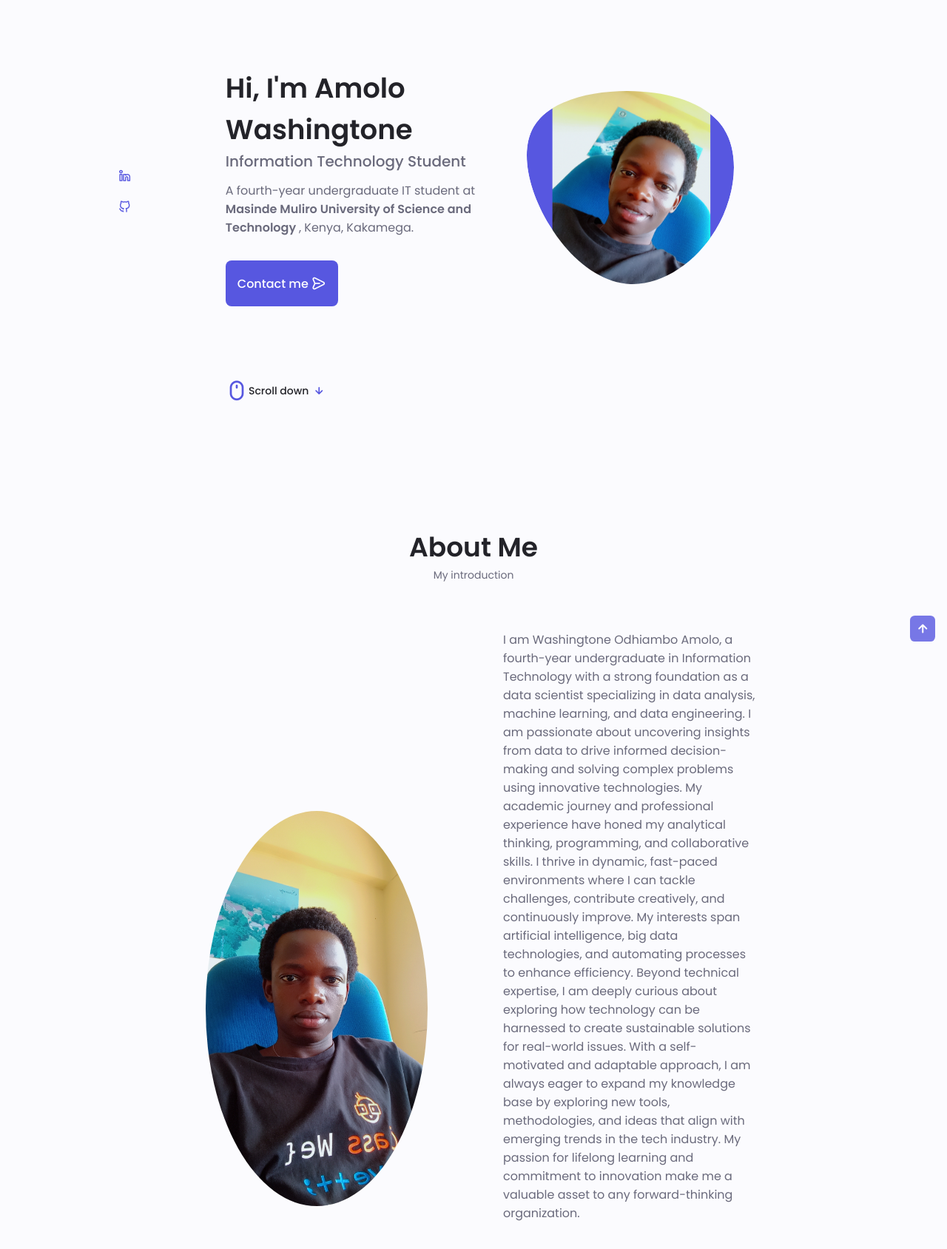
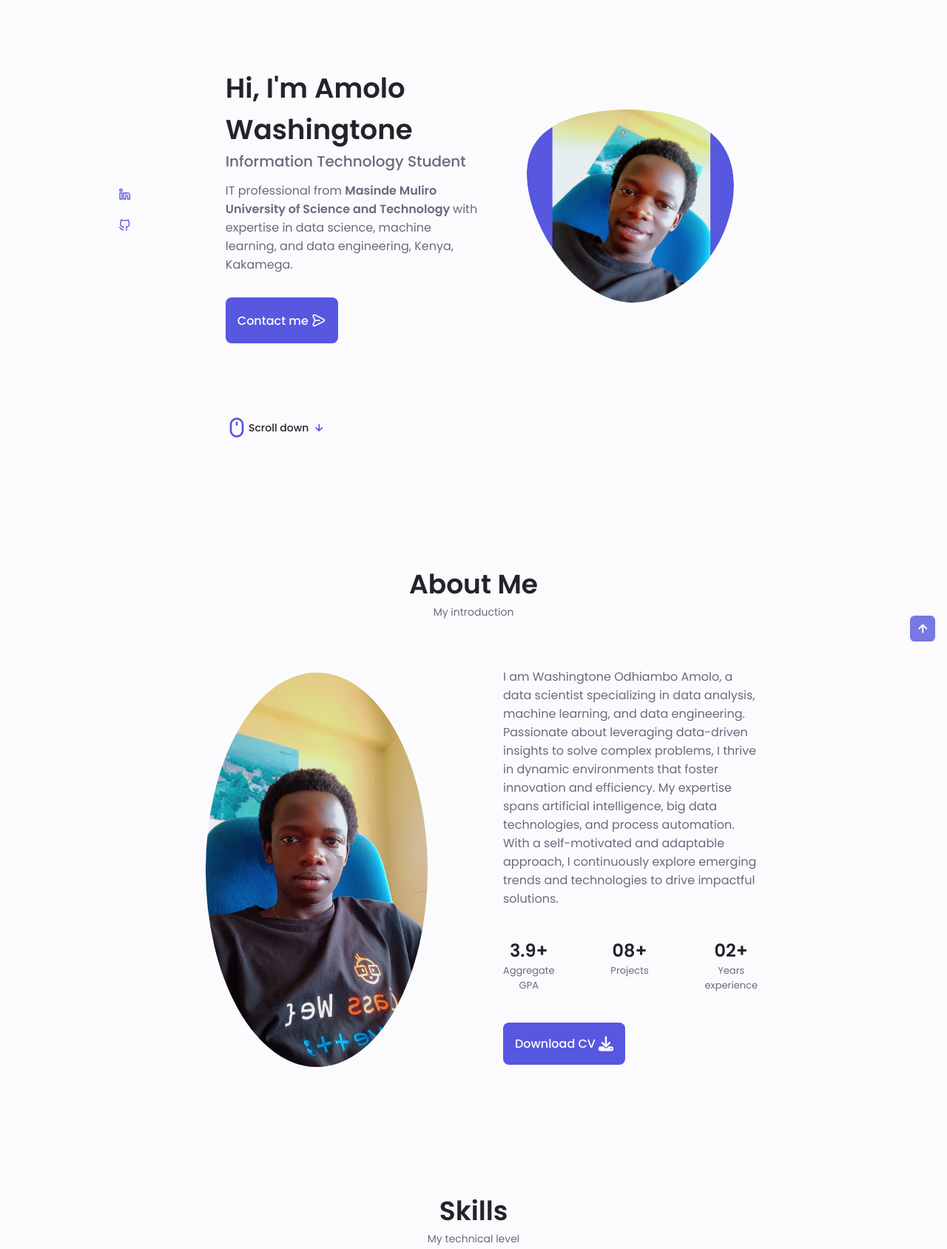
Before and after one commit to AmoloWashington/Portfolio-Website-master, a plain HTML site: page index.html in a window 1280 px wide. Shown: the part 93-1781 px from the top of the page at 74% size. Drawn offline with nearby package versions, Linux system fonts and the light colour scheme.

Commit message:
Update index.html

```diff
--- a/index.html
+++ b/index.html
@@ -124,8 +124,8 @@
                 Information Technology Student
               </h3>
               <p class="home__description">
-                A fourth-year undergraduate IT student at
-                <strong>Masinde Muliro University of Science and Technology </strong>, Kenya, Kakamega.
+                IT professional from
+                <strong>Masinde Muliro University of Science and Technology </strong>with expertise in data science, machine learning, and data engineering, Kenya, Kakamega.
               </p>
               <a href="#contact" class="button button--flex">
                 Contact me<i class="uil uil-message button__icon"></i>
@@ -154,12 +154,7 @@
 
           <div class="about__data">
             <p class="about__description">
-              I am Washingtone Odhiambo Amolo, a fourth-year undergraduate in Information Technology with a strong foundation as a data scientist specializing in data analysis, machine learning, and data engineering. I am passionate about uncovering insights from data to drive informed decision-making and solving complex problems using innovative technologies. My academic journey and professional experience have honed my analytical thinking, programming, and collaborative skills.
-
-I thrive in dynamic, fast-paced environments where I can tackle challenges, contribute creatively, and continuously improve. My interests span artificial intelligence, big data technologies, and automating processes to enhance efficiency. Beyond technical expertise, I am deeply curious about exploring how technology can be harnessed to create sustainable solutions for real-world issues.
-
-With a self-motivated and adaptable approach, I am always eager to expand my knowledge base by exploring new tools, methodologies, and ideas that align with emerging trends in the tech industry. My passion for lifelong learning and commitment to innovation make me a valuable asset to any forward-thinking organization.
-            </p>
+              I am Washingtone Odhiambo Amolo, a data scientist specializing in data analysis, machine learning, and data engineering. Passionate about leveraging data-driven insights to solve complex problems, I thrive in dynamic environments that foster innovation and efficiency. My expertise spans artificial intelligence, big data technologies, and process automation. With a self-motivated and adaptable approach, I continuously explore emerging trends and technologies to drive impactful solutions. </p>
 
             <div class="about__info">
               <div>
```
